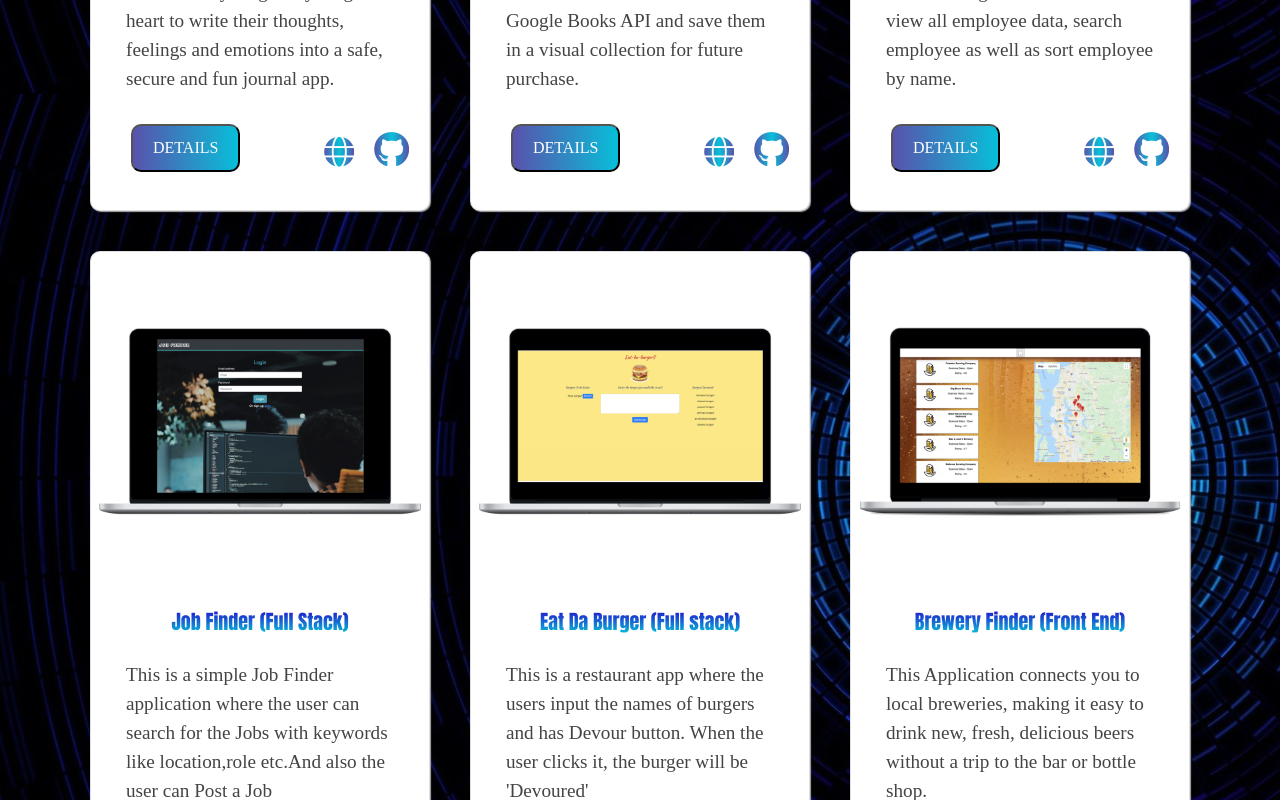
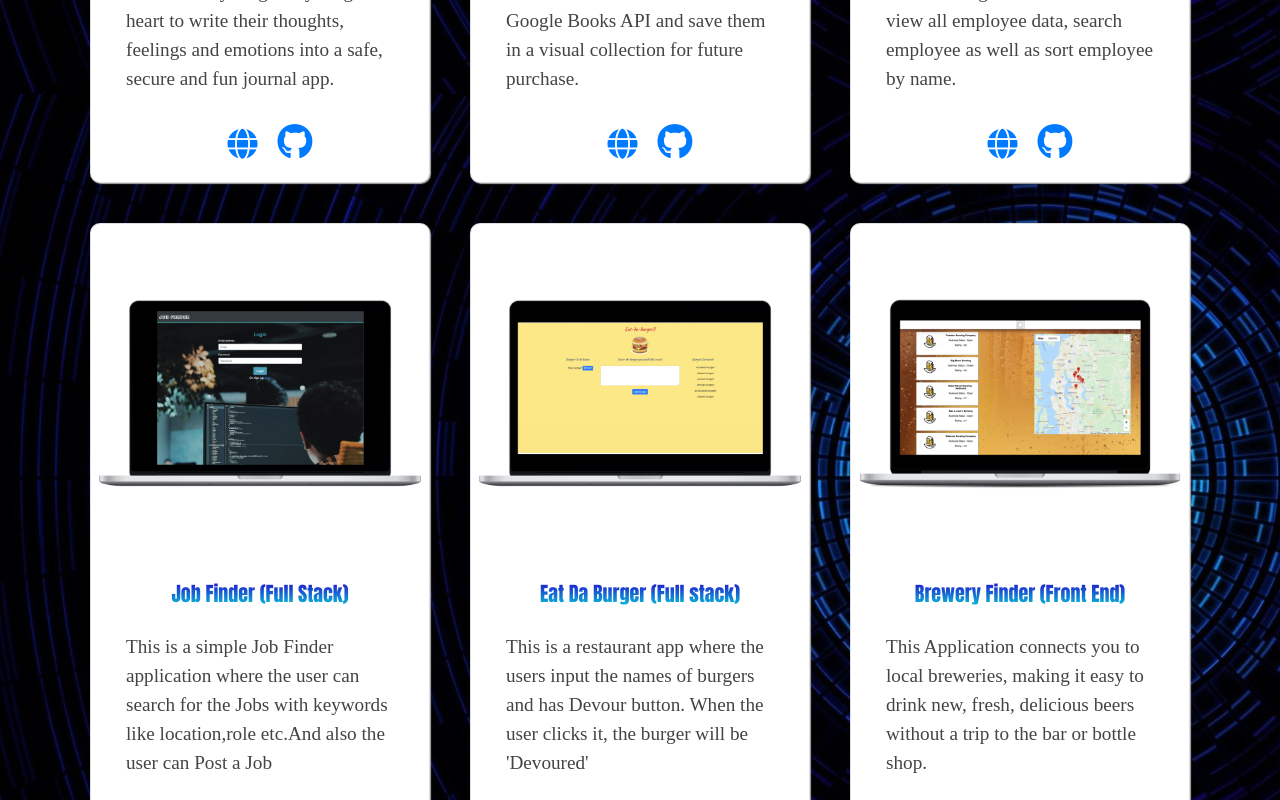
Before and after one commit to PratyushaRaghupatruni/react-portfolio, a React (Create React App) app: page / in a window 1280 px wide. Shown: the part 2540-3340 px from the top of the page. Built offline with nearby package versions, Linux system fonts and the light colour scheme; a web font is replaced by a local one.

Commit message:
changed the design of the icons in portfolio

```diff
--- a/src/Components/Portfolio/index.js
+++ b/src/Components/Portfolio/index.js
@@ -21,26 +21,18 @@ export default function Portfolio(props) {
                 </Card.Title>
                 <Card.Text style={{fontSize:'1.2em', textAlign: 'left',color: '#444444',padding: '15px'}}>{props.project.description}</Card.Text>
 
-                <div className='float-left'>
-                  <button className='btn-grad ' style={{ minWidth: '60px',margin: '0px 0px 10px 20px',}}>Details</button>
-                </div>
-
-                 <div className="float-right " style={{ margin: '8px 0px 20px 20px',}}>
                      <a  style={{ minWidth: '60px',margin: '0px 0px 20px 20px',}}
                       href={props.project.appUrl}
                       target="_blank"
-                      rel="noopener noreferrer"
-                     >
-                       <i className ='fas fa-globe globeicon ' style={{fontSize:'30px'}}></i>
+                      rel="noopener noreferrer">
+                       <i className ='fas fa-globe icon-card ' style={{fontSize:'30px'}}></i>
                     </a>
-                  <a   style={{ minWidth: '60px',margin: '0px  0px 20px 20px',}}
+                    <a  style={{ minWidth: '60px',margin: '0px  0px 20px 20px',}}
                     href={'https://github.com/' + props.project.id}
                     target="_blank"
-                    rel="noopener noreferrer"
-                  >
-                    <i className ='fa fa-github githubicon ' style={{fontSize:'36px'}}></i>
+                    rel="noopener noreferrer">
+                    <i className ='fa fa-github icon-card ' style={{fontSize:'36px'}}></i>
                   </a>
-                  </div>
               </Card.Body>
             </Card>
           </Col>
--- a/src/assets/css/style.css
+++ b/src/assets/css/style.css
@@ -166,42 +166,19 @@ a.li-list:hover{
   padding: 80px 20px;
 }
 
-  .btn-grad {background-image: linear-gradient(to right,#5952ac 0% ,#06c1da 51%,#5952ac 100%)}
-  .btn-grad {
-
-     padding: 10px 20px;
-     text-align: center;
-     text-transform: uppercase;
-     transition: 0.5s;
-     background-size: 200% auto;
-     color: white;
-     border-radius: 10px;
-          }
-
-    .btn-grad:hover {
-      background-position: right center; /* change the direction of the change here */
-     color: #fff;
-     text-decoration: none;
-          }
-
-.globeicon,.githubicon{
-   font-size: 40px;
-    	background:-moz-linear-gradient(to right,#5952ac 0% ,#06c1da 51%,#5952ac 100%);
-        background: -webkit-linear-gradient(to right,#5952ac 0% ,#06c1da 51%,#5952ac 100%);
-        background: linear-gradient(to right,#5952ac 0% ,#06c1da 51%,#5952ac 100%);
-        -webkit-background-clip: text;
-        -moz-background-clip: text;
-        background-clip: text;
-       -webkit-text-fill-color:transparent;
-}
 /* Footer icons */
 .icons{
   text-shadow: 0px 1px 3px rgba(0, 0, 0, .8);
 }
 
 .icons:hover {
-  transform: scale(1.3);
+  transform: scale(1.5);
   color: white !important;
+}
+
+.icons-card:hover {
+  transform: scale(1.3) !important;
+
 }
 
 .footer{
```
Also changed, not shown: 1 other file (tests, documents, lock files or other folders).
